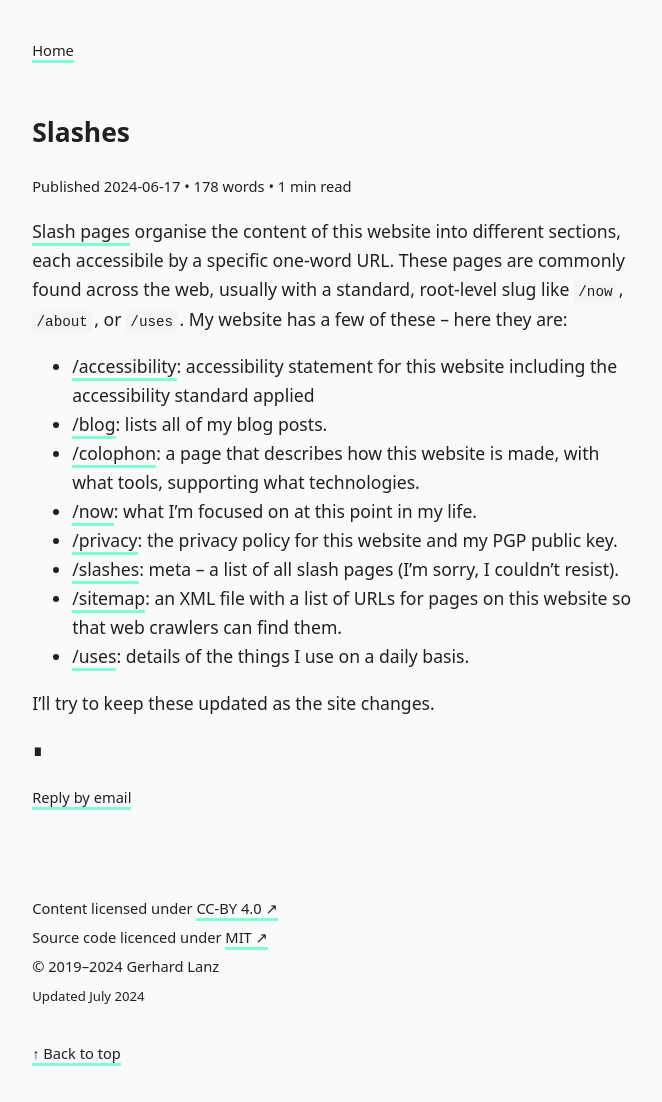
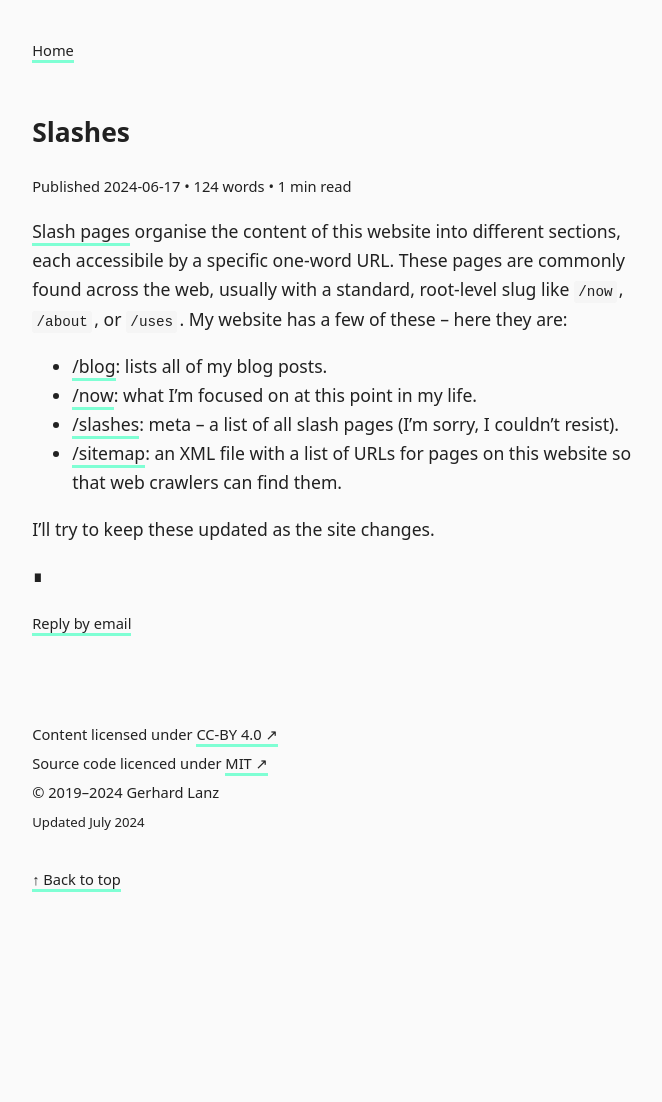
Before and after one commit to gerhardlanz/gerhardla.nz, a Jekyll site: the page built from _posts/2024-06-17-slashes.md, in a window 1280 px wide. Shown: the whole page, without its empty margins (11-673 px from the left). Built offline with Jekyll 4.4.1, drawn with Linux system fonts in a browser that asks for light colours; Markdown is read by kramdown in place of the engine named in the settings; after the commit the page ends 928 px from its top, so only the background shows below that.

Commit message:
chore: update "Slash pages" post

```diff
--- a/_posts/2024-06-17-slashes.md
+++ b/_posts/2024-06-17-slashes.md
@@ -6,13 +6,9 @@ date: 2024-06-17
 
 [Slash pages](https://slashpages.net/) organise the content of this website into different sections, each accessibile by a specific one-word URL. These pages are commonly found across the web, usually with a standard, root-level slug like `/now`, `/about`, or `/uses`. My website has a few of these – here they are:
 
-* [/accessibility](/accessibility): accessibility statement for this website including the accessibility standard applied
 * [/blog](/blog): lists all of my blog posts.
-* [/colophon](/colophon): a page that describes how this website is made, with what tools, supporting what technologies.
 * [/now](/now): what I'm focused on at this point in my life.
-* [/privacy](/privacy): the privacy policy for this website and my PGP public key.
 * [/slashes](/slashes): meta – a list of all slash pages (I'm sorry, I couldn't resist).
 * [/sitemap](/sitemap): an XML file with a list of URLs for pages on this website so that web crawlers can find them.
-* [/uses](/uses): details of the things I use on a daily basis.
 
 I'll try to keep these updated as the site changes.
```
